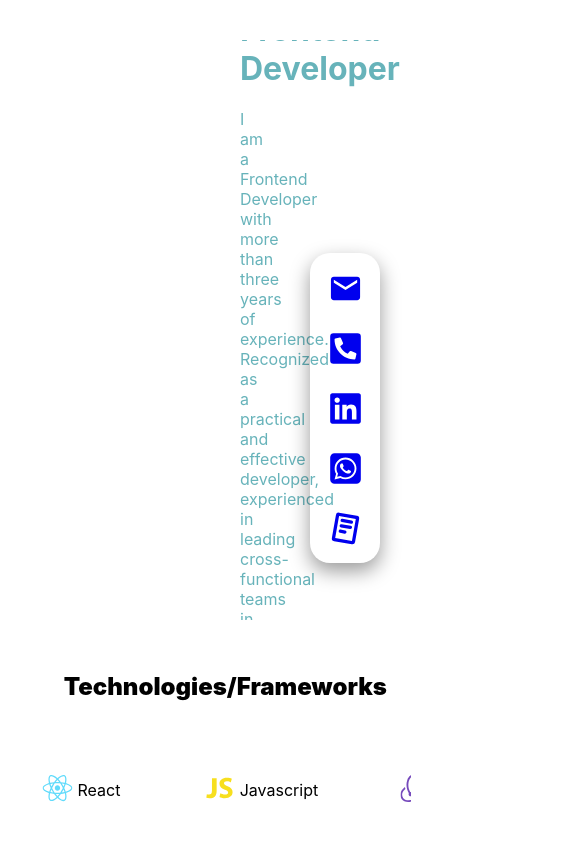
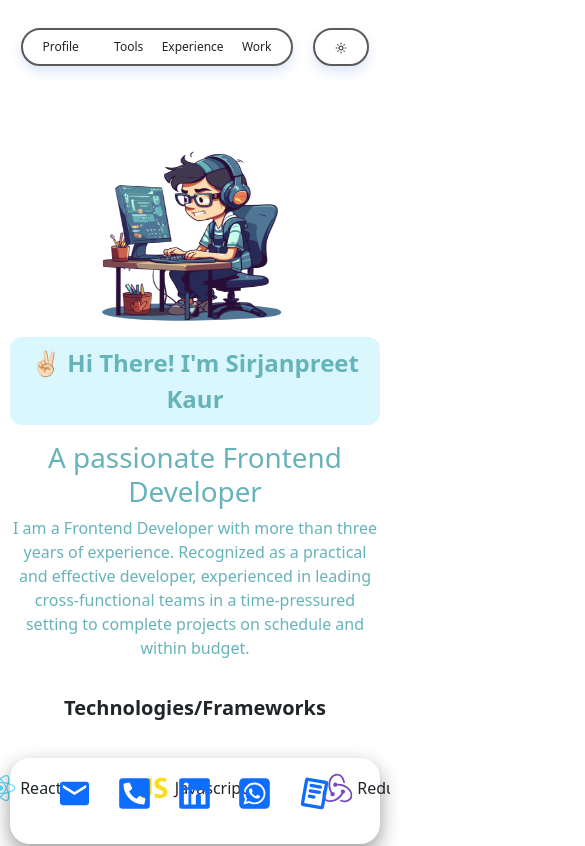
Before and after one commit to Sirjanpreetkaur/my-portfolio, a React (Create React App) app: page / in a window 390 px wide. Shown: the top 846 px of the page, 585 px wide, since content can reach past the window. Built offline with nearby package versions, Linux system fonts and the light colour scheme.

Commit message:
dark light theme added

```diff
--- a/package.json
+++ b/package.json
@@ -7,6 +7,7 @@
     "@testing-library/jest-dom": "^6.6.3",
     "@testing-library/react": "^16.2.0",
     "@testing-library/user-event": "^13.5.0",
+    "bootstrap": "^5.3.3",
     "react": "^19.0.0",
     "react-bootstrap": "^2.10.9",
     "react-dom": "^19.0.0",
--- a/src/App.js
+++ b/src/App.js
@@ -1,12 +1,17 @@
 import logo from './logo.svg';
 import './App.css';
 import PortfolioWebsite from './pages';
+import { useState } from 'react';
 
 function App() {
+  const [theme,setTheme]=useState("dark")
+
   return (
-    <div className="App">
-
-        <PortfolioWebsite/>
+    <div className={`App ${theme == 'dark' ? "black_theme" : "white_theme"}`}>
+      <PortfolioWebsite
+      theme={theme}
+      setTheme={setTheme}
+      />
     </div>
   );
 }
--- a/src/assets/css/portfolio.css
+++ b/src/assets/css/portfolio.css
@@ -208,10 +208,6 @@
     margin: auto;
     gap: 20px;
 }
-.exp-cvr {
-    display: flex;
-    gap: 30px;
-}
 
 /* resume */
 .download_resume {
@@ -320,6 +316,132 @@
     border-bottom-left-radius: 0;
     border-bottom-right-radius: 0;
 }
+
+.website-footer {
+    padding: 20px 0;
+}
+
+/* contact-me */
+.contact-me {
+    color: #fff;
+}
+
+.exp-cvr {
+    display: flex;
+    gap: 30px;
+}
+
+.nav_bar {
+    align-items: center;
+    display: flex;
+    justify-content: space-evenly;
+    width: 130%;
+    position: relative;
+    margin-bottom: 20px;
+}
+
+.nav_list {
+    border: 2px solid #5c5959;
+    border-radius: 44px;
+    box-shadow: 0 0 1px 0 #185ee026, 0 6px 12px 0 #185ee026;
+    display: flex;
+    list-style-type: none;
+    margin: 0;
+    padding: 2px;
+    z-index: 1;
+}
+
+.item {
+    align-items: center;
+    border-radius: inherit;
+    cursor: pointer;
+    display: flex;
+    font-weight: 500;
+    height: 30px;
+    justify-content: center;
+    transition: color .15s ease-in;
+    width: 100px;
+}
+
+.item_1~.glider {
+    transform: translateX(0);
+}
+
+
+.item p {
+    margin: 0;
+    padding: 0;
+    z-index: 2;
+}
+
+.scrollable_part {
+    display: flex;
+    flex-wrap: wrap;
+    gap: 30px;
+    width: 95%;
+}
+
+.content-tertiary p {
+    background: rgb(20 204 233 / 16%);
+    border-radius: 12px;
+    color: #67B3BA;
+    font-size: 24px;
+    font-weight: 900;
+    padding: 8px;
+    text-transform: capitalize;
+}
+
+/* navbar */
+.item.active {
+    background-color: var(--background-teritory);
+    border-radius: 99px;
+    display: flex;
+    height: 30px;
+    transition: .25s ease-out;
+    width: 130px;
+    z-index: 1;
+}
+
+.item.active p {
+    text-decoration: none;
+}
+
+/* welcome strip */
+.welcome-strip {
+    padding: 12px 0px;
+    opacity: 1;
+    transition: opacity 1s ease, transform 1s ease;
+    transform: translateY(0);
+}
+
+.welcome-strip.fade-out {
+    opacity: 0;
+    transform: translateY(-20px);
+}
+
+.welcome-strip h2 {
+    display: block;
+    width: 100%;
+}
+
+.welcome-strip h3 {
+    display: block;
+    width: 100%;
+}
+
+.welcome-strip h2,
+.welcome-strip h3 {
+    opacity: 0;
+    transform: translateY(20px);
+    transition: opacity 0.5s ease, transform 0.5s ease;
+}
+
+.welcome-strip h2.fade-in,
+.welcome-strip h3.fade-in {
+    opacity: 1;
+    transform: translateY(0);
+}
+
 /* static part */
 .static_part {
     position: fixed;
@@ -402,41 +524,129 @@ address {
     right: -160px;
     width: 56px;
 }
-/* welcome strip */
-.welcome-strip {
-    padding: 12px 0px;
-    opacity: 1;
-    transition: opacity 1s ease, transform 1s ease;
-    transform: translateY(0);
+
+@media screen and (max-width: 1000px) and (min-width: 360px) {
+    .nav_bar {
+        width: 100%;
+        padding-top: 28px;
+
     }
 
-.welcome-strip.fade-out {
-    opacity: 0;
-    transform: translateY(-20px);
+    .item {
+        font-size: 12px;
+        width: 64px;
+
     }
 
-.welcome-strip h2 {
-    display: block;
+    .item.active {
+        width: 72px;
+    }
+
+    .website {
+        width: 100%;
+        padding: 0px;
+    }
+
+    .experience-cover {
+        margin: 20px 0px;
+        padding: 20px;
+    }
+
+    .portfolio-header-cover {
+        padding: 0px 12px 0px;
+        height: 8vh;
+    }
+
+    .portfolio-intro {
+        padding: 0px;
+        flex-direction: column-reverse;
+    }
+
+    .portfolio-name {
+        font-size: 13px;
+    }
+
+    .projects-cover {
+        flex-direction: column;
+    }
+
+    .portfolio-menu {
+        gap: 10px;
+        font-size: 13px;
+    }
+
+    .exp-cvr {
+        flex-direction: column;
+        gap: 0px;
+    }
+
+    .project-image {
+        height: 166px;
+    }
+
+    .skills-title {
+        padding: 8px;
+    }
+
+    .skills-title h2 {
+        font-size: 20px;
+    }
+
+    .content {
+        width: 100%;
+        padding: 0px 10px;
+    }
+
+    .portfolio-profile-img {
+        width: 60%;
+    }
+
+    .skills-cover {
+        padding: 12px 0px;
+    }
+
+    .skills-box {
         width: 100%;
     }
 
-.welcome-strip h3 {
-    display: block;
+    .skills-box-content {
         width: 100%;
     }
 
-.welcome-strip h2,
-.welcome-strip h3 {
-    opacity: 0;
-    transform: translateY(20px);
-    transition: opacity 0.5s ease, transform 0.5s ease;
+    .static_part {
+        bottom: 0;
+        top: auto;
+        width: 95%;
     }
 
-.welcome-strip h2.fade-in,
-.welcome-strip h3.fade-in {
-    opacity: 1;
-    transform: translateY(0);
+    .address-container,
+    .contact_details {
+        width: 100%;
     }
-.website-footer {
-    padding: 20px 0;
+
+    address {
+        display: flex;
+        flex-direction: row;
+        font-size: 20px;
     }
+
+    .project-technologies {
+        overflow-x: scroll;
+    }
+
+    .project {
+        width: 100%;
+    }
+
+    #profile {
+        margin-top: 70px;
+    }
+
+    .static_content {
+        padding: 20px;
+
+    }
+    .nav_list.theme{
+        right:0px;
+    }
+}
--- a/src/index.js
+++ b/src/index.js
@@ -3,6 +3,7 @@ import ReactDOM from 'react-dom/client';
 import './index.css';
 import App from './App';
 import reportWebVitals from './reportWebVitals';
+import 'bootstrap/dist/css/bootstrap.min.css';
 
 const root = ReactDOM.createRoot(document.getElementById('root'));
 root.render(
--- a/src/pages/index.js
+++ b/src/pages/index.js
@@ -1,29 +1,45 @@
-import React, { useEffect, useState } from "react";
-import Header from "../components/header";
-import Skills from "../components/skills";
-import Resume from "../components/resume";
-import Experience from "../components/experience";
-import Projects from "../components/projects";
-import StaticPart from "../components/staticPart";
-import ContactMe from "../components/contactMe";
-import WelcomeStrip from "../components/welcomeStrip";
-import PortfolioFooter from "../components/portfolioFooter";
+import React, { useEffect, useState } from 'react';
+import Header from '../components/header';
+import Skills from '../components/skills';
+import Experience from '../components/experience';
+import "../assets/css/portfolio.css";
+import Resume from '../components/resume';
+import Projects from '../components/projects';
+import NavBar from '../components/navBar';
+import WelcomeStrip from '../components/welcomeStrip';
+import StaticPart from '../components/staticPart';
+import PortfolioFooter from '../components/portfolioFooter';
 
-const PortfolioWebsite = () => {
-  const [company, setCompany] = useState("");
+const sections = [
+  { id: 'profile', component: (theme) => <Header theme={theme} /> },
+  { id: 'tools', component: (theme) => <Skills theme={theme} /> },
+  { id: 'experience', component: () => (
+      <div className="exp-cvr">
+        <Experience />
+        <Resume />
+      </div>
+    ),
+  },
+  { id: 'work', component: (theme) => <Projects theme={theme} /> },
+];
+
+const PortfolioWebsite = ({ theme, setTheme }) => {
+  // Set a valid initial activeSection
+  const [activeSection, setActiveSection] = useState(sections[0].id);
+  const [company, setCompany] = useState('');
   const [showStrip, setShowStrip] = useState(true);
 
   useEffect(() => {
     const params = new URLSearchParams(window.location.search);
-    let companyValue = params.get("company");
+    let companyValue = params.get('company');
     if (companyValue) {
-      companyValue = companyValue.replace(/-/g, " ");
+      companyValue = companyValue.replace(/-/g, ' ');
       setCompany(companyValue);
 
       const timer = setTimeout(() => {
         setShowStrip(false);
         setTimeout(() => {
-          setCompany("");
+          setCompany('');
           setShowStrip(true);
         }, 1000);
       }, 10000);
@@ -31,22 +47,47 @@ const PortfolioWebsite = () => {
       return () => clearTimeout(timer);
     }
   }, []);
+
+  // Function to determine opacity and transition
+  const getSectionStyle = (sectionId) => ({
+    opacity: activeSection === sectionId || activeSection === 'profile' ? 1 : 0.5,
+    transform: activeSection === sectionId || activeSection === 'profile' ? 'translateY(0)' : 'translateY(100px)', // Apply animation from bottom
+    transition: 'opacity 0.5s ease-in-out, transform 0.5s ease-in-out', // Smooth transition for both opacity and transform
+  });
+
+  // Reorder sections: active section first
+  const reorderedSections = [
+    sections.find((sec) => sec.id === activeSection), // Find active section
+    ...sections.filter((sec) => sec.id !== activeSection), // Filter out the active section
+  ];
+
+  // Filter out any undefined sections if the active section is invalid
+  const validSections = reorderedSections.filter(Boolean);
+
   return (
     <div className="website">
       {company && showStrip && (
         <WelcomeStrip company={company} fadeOut={!showStrip} />
       )}
-      <Header />
-      <Skills />
-      <div className="exp-cvr">
-        <Experience />
-        <Resume />
-      </div>
-      <Projects />
-      <StaticPart />
-      <ContactMe />
-      <PortfolioFooter/>
+
+      <NavBar
+        activeSection={activeSection}
+        setActiveSection={setActiveSection}
+        setTheme={setTheme}
+        theme={theme}
+      />
+
+      {validSections.length > 0 && validSections.map(({ id, component }) => (
+        <section id={id} key={id} style={getSectionStyle(id)}>
+          {component(theme)}
+        </section>
+      ))}
+
+      <StaticPart theme={theme} />
+      {activeSection == 'profile' && <PortfolioFooter/>}
+
     </div>
   );
 };
+
 export default PortfolioWebsite;
```
Also changed, not shown: 1 other file (tests, documents, lock files or other folders). Lines whose indentation alone changed are shown as unchanged.
